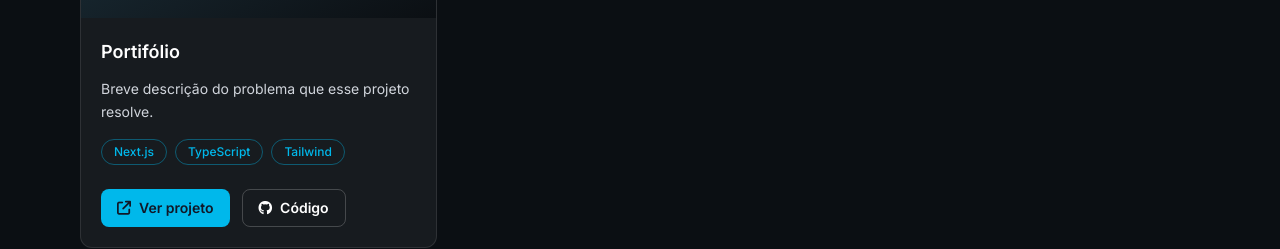
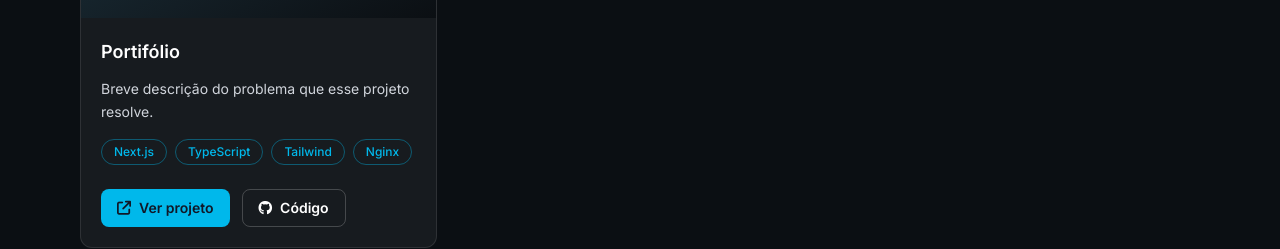
Before and after one commit to matheussantosspbr/Portfolio, a Next.js app: page / in a window 1280 px wide. Shown: the part 1780-2029 px from the top of the page. Built offline with nearby package versions, Linux system fonts and the light colour scheme; no server answers.

Commit message:
feat: add Nginx to project tags in Portfolio component

```diff
--- a/src/components/Portfolio.tsx
+++ b/src/components/Portfolio.tsx
@@ -6,7 +6,7 @@ const projects: Project[] = [
   {
     title: "Portifólio",
     description: "Breve descrição do problema que esse projeto resolve.",
-    tags: ["Next.js", "TypeScript", "Tailwind"],
+    tags: ["Next.js", "TypeScript", "Tailwind", "Nginx"],
     repoUrl: "https://github.com/matheussantosspbr/Portfolio",
     liveUrl: "http://matheussantos.tech",
   },
```
